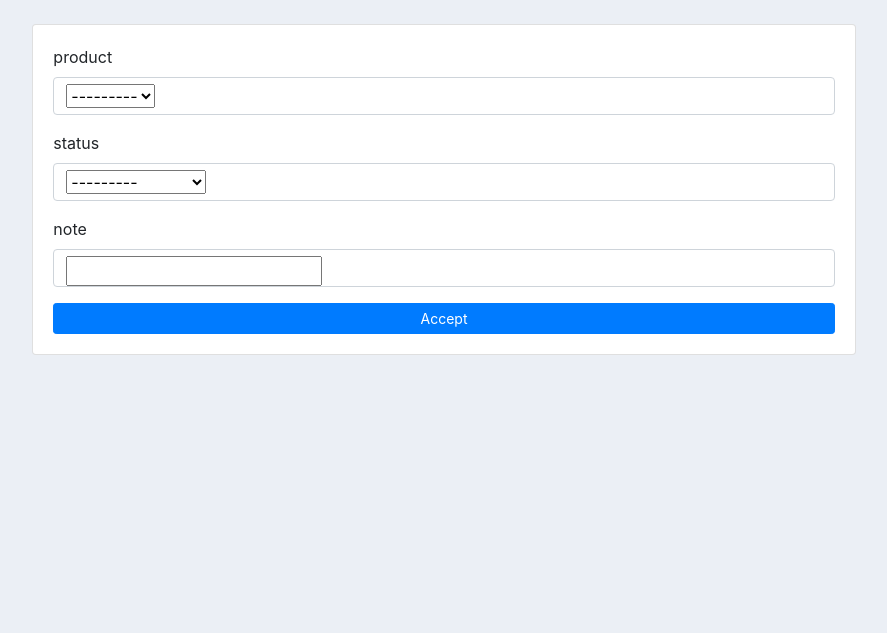
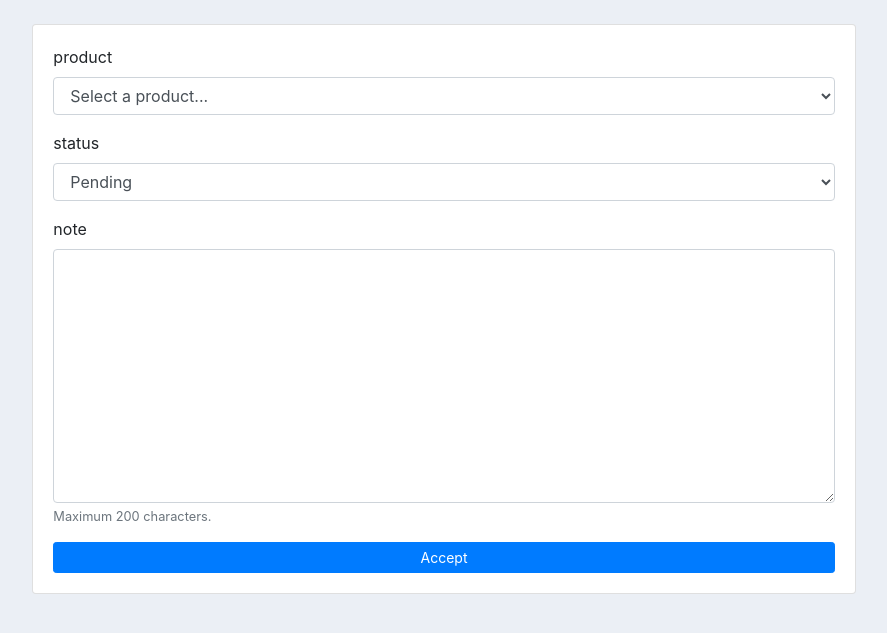
Before and after one commit to JorgeGalingP/python-CMR, a Django app: template account/templates/account/order_form.html in a window 1280 px wide. Shown: the part 56-689 px from the top of the page, without its empty margins (196-1083 px from the left). Run offline with Django 3.2, Linux system fonts and the light colour scheme; the template is opened without the code that fills it: values that come from a table or form of the project are taken from there, others are empty; some libraries are stand-ins or nearby versions.

Commit message:
Added bootstrap styles in order and register forms

```diff
--- a/account/forms.py
+++ b/account/forms.py
@@ -3,9 +3,21 @@ from django.contrib.auth.forms import UserCreationForm
 from django.contrib.auth.models import User
 from django import forms
 
-from .models import Order
+from .models import Order, Product
 
 class OrderForm(ModelForm):
+    product = forms.ModelChoiceField(
+                        queryset=Product.objects.all(),
+                        empty_label="Select a product...",
+                        widget=forms.Select(attrs={'class': 'form-control'}))
+    status = forms.ChoiceField(
+                        choices=Order.STATUS,
+                        widget=forms.Select(attrs={'class': 'form-control'}))
+    note = forms.CharField(
+                        max_length=200,
+                        widget=forms.Textarea(attrs={'class':'form-control'}),
+                        help_text='Maximum 200 characters.')
+
     def __init__(self, *args, **kwargs):
         super(OrderForm, self).__init__(*args, **kwargs)
         self.fields['customer'].disabled = True
@@ -16,22 +28,27 @@ class OrderForm(ModelForm):
         widgets = {
             'customer': HiddenInput(),
         }
+        labels = {
+            'product': 'Product',
+            'status': 'Status',
+            'note': 'Note',
+        }
 
 
 class CreateUserForm(UserCreationForm):
     username = forms.CharField(widget=forms.TextInput(attrs={'class': 'form-control', 'placeholder': 'Username'}))
     email=forms.EmailField(
-        widget=forms.EmailInput(attrs={'class': 'form-control', 'placeholder': 'Email'}),
-        max_length=64,
-        help_text='Enter a valid email address.')
+                        widget=forms.EmailInput(attrs={'class': 'form-control', 'placeholder': 'Email'}),
+                        max_length=64,
+                        help_text='Enter a valid email address.')
     password1=forms.CharField(
-        label= ('Password'),
-        widget=forms.PasswordInput(attrs={'class': 'form-control', 'placeholder': 'Password'}),
-        help_text='Your password can’t be too similar to your other personal information, must contain at least 8 characters, can’t be a commonly used password and can’t be entirely numeric.')
+                        label= ('Password'),
+                        widget=forms.PasswordInput(attrs={'class': 'form-control', 'placeholder': 'Password'}),
+                        help_text='Your password can’t be too similar to your other personal information, must contain at least 8 characters, can’t be a commonly used password and can’t be entirely numeric.')
     password2=forms.CharField(
-        label= ('Repeat password'),
-        widget=forms.PasswordInput(attrs={'class': 'form-control', 'placeholder': 'Password'}),
-        help_text='Enter the same password as before, for verification.')
+                        label= ('Repeat password'),
+                        widget=forms.PasswordInput(attrs={'class': 'form-control', 'placeholder': 'Password'}),
+                        help_text='Enter the same password as before, for verification.')
 
     class Meta:
         model = User
--- a/account/templates/account/order_form.html
+++ b/account/templates/account/order_form.html
@@ -10,12 +10,13 @@
             <form method="POST">
                 {% csrf_token %}
 
+                {{ form.non_field_errors }}
                 {% for field in form.visible_fields %}
                 <div class="form-group">
                     <label>{{field.name}}</label>
-                    <p class="form-control">{{ field }}</p>
+                    {{ field }}
+                    <small class="form-text text-muted">{{ field.help_text }}</small>
                 </div>
-                <p class="help-text">{{ field.help_text }} </p>
                 {% endfor %}
 
                 <input class="btn btn-primary btn-block btn-sm" type="submit" name="Submit" value="Accept">
--- a/account/templates/account/register.html
+++ b/account/templates/account/register.html
@@ -20,23 +20,28 @@
                         <form method="POST">
                             {% csrf_token %}
 
+                            {{ form.non_field_errors }}
                             <div class="form-group">
                                 <label>{{ form.username.label }}</label>
                                 {{ form.username }}
+                                {{ form.username.errors }}
                                 <small class="form-text text-muted">{{ form.username.help_text }}</small>
                             </div>
                             <div class="form-group">
                                 <label>{{ form.email.label }}</label>
                                 {{ form.email }}
+                                {{ form.email.errors }}
                             </div>
                             <div class="form-group">
                                 <label>{{ form.password1.label }}</label>
                                 {{ form.password1 }}
+                                {{ form.password1.errors }}
                                 <small class="form-text text-muted">{{ form.password1.help_text }}</small>
                             </div>
                             <div class="form-group">
                                 <label>{{ form.password2.label }}</label>
                                 {{ form.password2 }}
+                                {{ form.password2.errors }}
                                 <small class="form-text text-muted">{{ form.password2.help_text }}</small>
                             </div>
 
```
